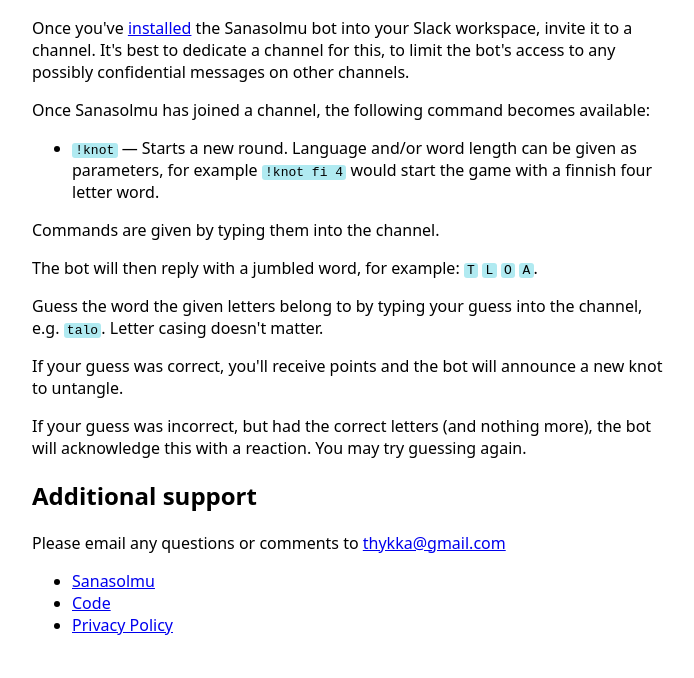
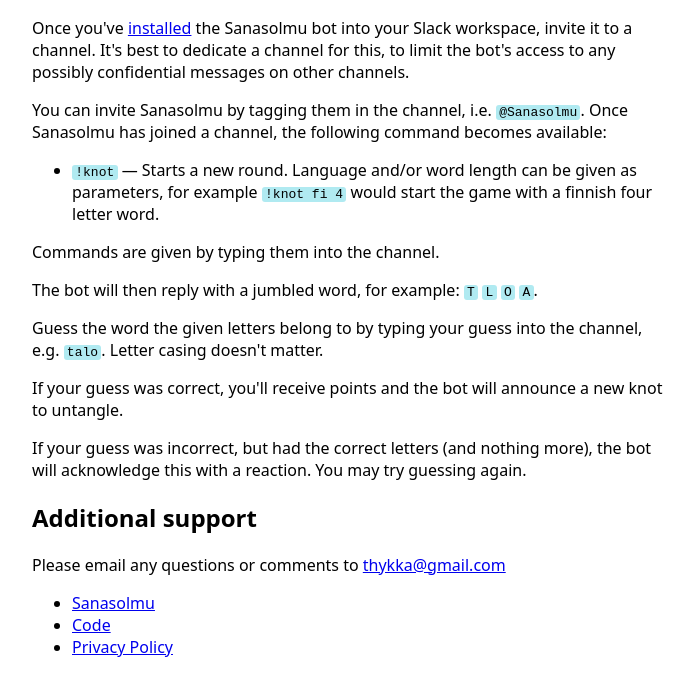
Before and after one commit to thykka/sanasolmu-serverless, a website: page static/support.html in a window 1280 px wide. Shown: the part 122-800 px from the top of the page, without its empty margins (288-982 px from the left). Drawn offline with Linux system fonts and the light colour scheme.

Commit message:
Invite example

```diff
--- a/static/support.html
+++ b/static/support.html
@@ -18,6 +18,7 @@
       messages on other channels.
     </p>
     <p>
+      You can invite Sanasolmu by tagging them in the channel, i.e. <code>@Sanasolmu</code>.
       Once Sanasolmu has joined a channel, the following command becomes
       available:
     </p>
```
